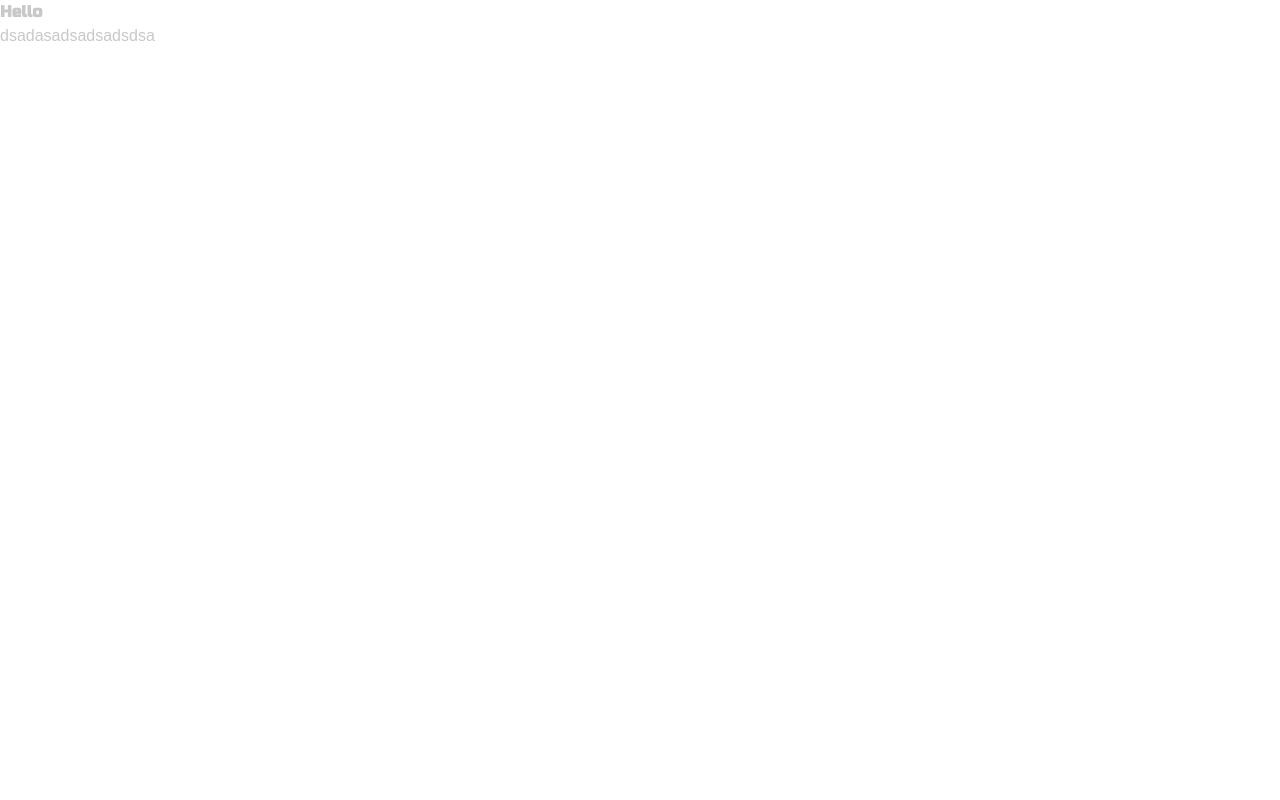
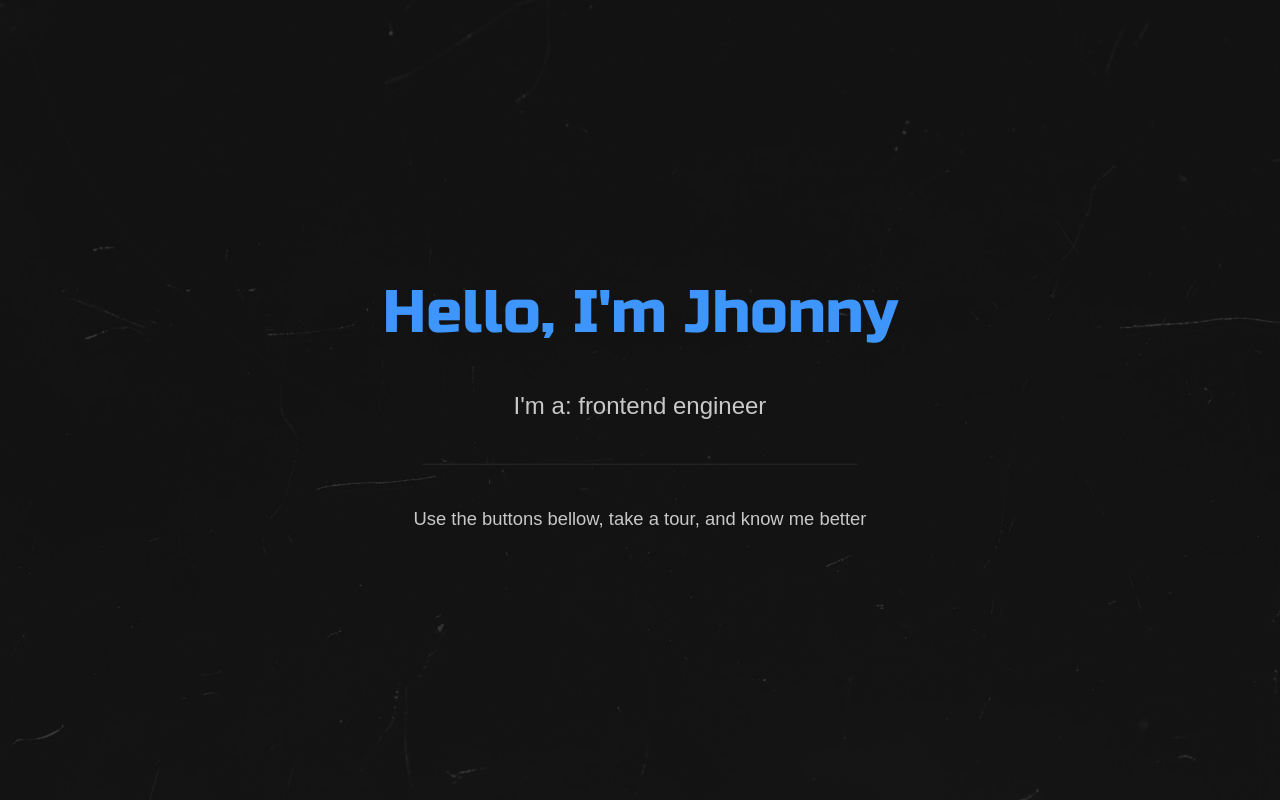
Before and after one commit to jhonnyizidoro/portfolio-2023, a Next.js app: page / in a window 1280 px wide. Built offline with nearby package versions, Linux system fonts and the light colour scheme; a web font is replaced by a local one.

Commit message:
feat: introduction created

```diff
--- a/components/sections/Introduction/Introduction.module.scss
+++ b/components/sections/Introduction/Introduction.module.scss
@@ -0,0 +1,53 @@
+$dark: #1d1d1d;
+$light: #3e95fb;
+
+:export {
+  dark: $dark;
+  light: $light;
+}
+
+.container {
+  width: 100%;
+  height: 100vh;
+  background: $dark;
+}
+
+.background {
+  mix-blend-mode: soft-light;
+  width: 100%;
+  height: 100%;
+  top: 0;
+  right: 0;
+  position: absolute;
+  opacity: 0.5;
+  object-fit: cover;
+  pointer-events: none;
+}
+
+.content {
+  position: absolute;
+  right: 50%;
+  top: 50%;
+  transform: translate(50%, -50%);
+  text-align: center;
+}
+
+.title {
+  color: $light;
+  font-size: 3.75rem;
+}
+
+.subtitle {
+  margin-top: 30px;
+  font-size: 1.5rem;
+}
+
+.spacer {
+  background: #2a2a2a;
+  margin: 40px;
+  height: 1px;
+}
+
+.text {
+  font-size: 1.15rem;
+}
--- a/components/sections/Introduction/Introduction.tsx
+++ b/components/sections/Introduction/Introduction.tsx
@@ -0,0 +1,24 @@
+import { FC } from 'react'
+import Image from 'next/image'
+
+import background from './images/background.jpg'
+
+import styles from './Introduction.module.scss'
+
+const Introduction: FC = () => (
+  <section>
+    <div className={styles.container}>
+      <Image src={background} alt='' className={styles.background} />
+      <div className={styles.content}>
+        <h1 className={styles.title}>{`Hello, I'm Jhonny`}</h1>
+        <h2 className={styles.subtitle}>{`I'm a: frontend engineer`}</h2>
+        <div className={styles.spacer} />
+        <p className={styles.text}>
+          Use the buttons bellow, take a tour, and know me better
+        </p>
+      </div>
+    </div>
+  </section>
+)
+
+export default Introduction
--- a/pages/index.tsx
+++ b/pages/index.tsx
@@ -1,9 +1,9 @@
 import { FC } from 'react'
+import Introduction from '@/components/sections/Introduction/Introduction'
 
 const HomePage: FC = () => (
   <>
-    <h1>Hello</h1>
-    <p>dsadasadsadsadsdsa</p>
+    <Introduction />
   </>
 )
 
--- a/styles/reset.scss
+++ b/styles/reset.scss
@@ -25,7 +25,7 @@ section {
   margin: 0;
   padding: 0;
   border: 0;
-  font-size: 100%;
+  font: inherit;
   vertical-align: baseline;
 }
 
```
Also changed, not shown: components/sections/Introduction/images/background.jpg (added).
